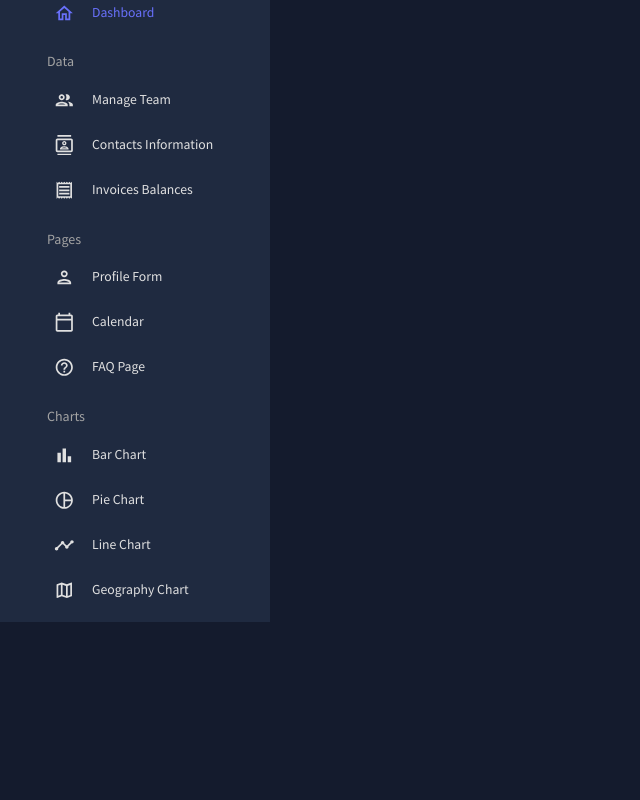
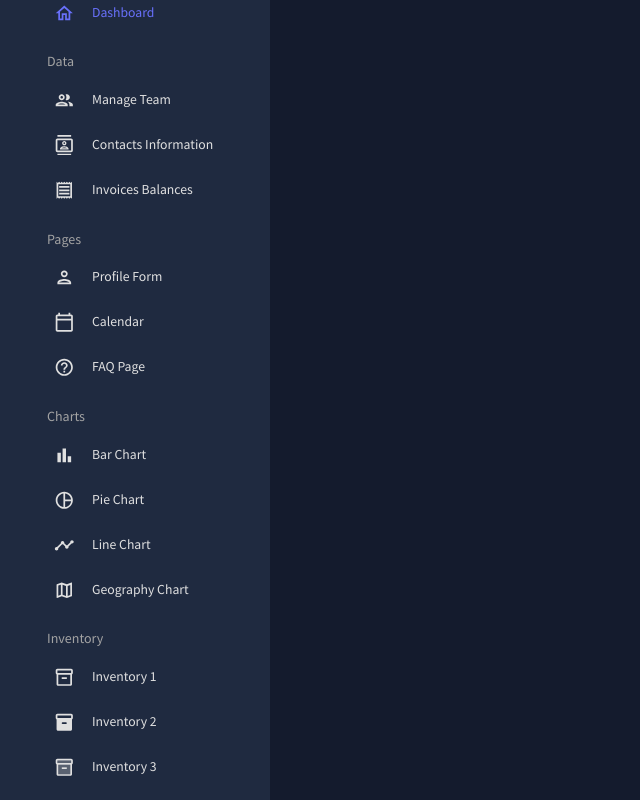
Before and after one commit to janwry26/tup-capstone, a React (Create React App) app in the folder client/: page /dashboard in a window 1280 px wide. Shown: the part 291-1091 px from the top of the page, without its empty margins (0-640 px from the left). Before the commit the page ends 913 px from the top, so only its background shows below. Built offline with nearby package versions, Linux system fonts and the light colour scheme; sample sign-in values are in the browser's storage.

Commit message:
added inventory item on sidebar

```diff
--- a/client/src/components/Login.js
+++ b/client/src/components/Login.js
@@ -37,7 +37,7 @@ function Login({user}){
         })
         .then((res) => {
             localStorage.setItem("token", res.data);
-            window.location = '/dashboard';
+            window.location = '/dashboard/panel';
         })
         .catch((err) => {
             if (err.response && err.response.status === 400) {
--- a/client/src/scenes/global/Sidebar.js
+++ b/client/src/scenes/global/Sidebar.js
@@ -17,7 +17,9 @@ import PieChartOutlineOutlinedIcon from "@mui/icons-material/PieChartOutlineOutl
 import TimelineOutlinedIcon from "@mui/icons-material/TimelineOutlined";
 import MenuOutlinedIcon from "@mui/icons-material/MenuOutlined";
 import MapOutlinedIcon from "@mui/icons-material/MapOutlined";
-
+import Inventory2OutlinedIcon from '@mui/icons-material/Inventory2Outlined';
+import Inventory2RoundedIcon from '@mui/icons-material/Inventory2Rounded';
+import Inventory2TwoToneIcon from '@mui/icons-material/Inventory2TwoTone';
 const Item = ({ title, to, icon, selected, setSelected }) => {
   const theme = useTheme();
   const colors = tokens(theme.palette.mode);
@@ -45,6 +47,7 @@ const Sidebar = () => {
   return (
     <Box
       sx={{
+
         "& .pro-sidebar-inner": {
           background: `${colors.primary[400]} !important`,
         },
@@ -220,6 +223,35 @@ const Sidebar = () => {
               selected={selected}
               setSelected={setSelected}
             />
+             <Typography
+              variant="h6"
+              color={colors.grey[300]}
+              sx={{ m: "15px 0 5px 20px" }}
+            >
+              Inventory
+            </Typography>
+            <Item
+              title="Inventory 1"
+              to="/dashboard/bar"
+              icon={<Inventory2OutlinedIcon />}
+              selected={selected}
+              setSelected={setSelected}
+            />
+            <Item
+              title="Inventory 2"
+              to="/dashboard/pie"
+              icon={<Inventory2RoundedIcon />}
+              selected={selected}
+              setSelected={setSelected}
+            />
+            <Item
+              title="Inventory 3"
+              to="/dashboard/line"
+              icon={<Inventory2TwoToneIcon/>}
+              selected={selected}
+              setSelected={setSelected}
+            />
+
           </Box>
         </Menu>
       </ProSidebar>
```
